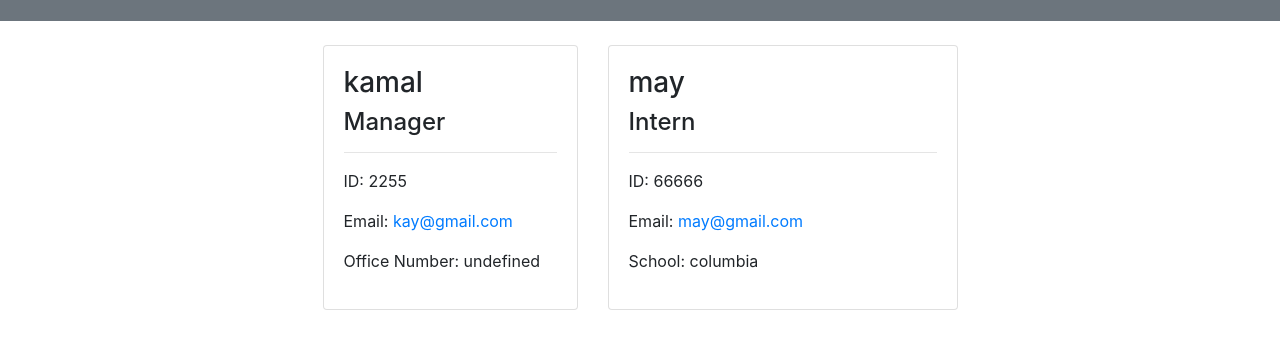
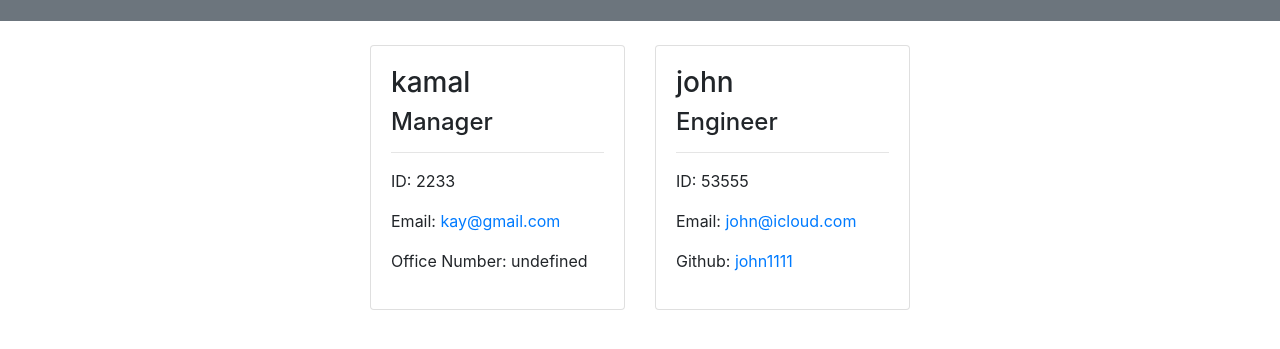
Before and after one commit to kamal1198/profiles-generator, a website: page dist/output.html in a window 1280 px wide. Shown: the part 67-416 px from the top of the page. Drawn offline with nearby package versions, Linux system fonts and the light colour scheme.

Commit message:
package json fixed

```diff
--- a/dist/output.html
+++ b/dist/output.html
@@ -23,22 +23,22 @@
                         <h3>kamal</h3>
                         <h4>Manager</h4>
                         <hr>
-                        <p>ID: 2255</p>
+                        <p>ID: 2233</p>
                         <p>Email: <a href="mailto:kay@gmail.com">kay@gmail.com</a></p>
                         <p>Office Number: undefined</p>
                     </div>
                 </div>
             </div>
 
-            <div class="col-4 mt-4">
+            <div class="col-3 mt-4">
                 <div class="card h-100">
                     <div class="card-body">
-                        <h3>may</h3>
-                        <h4>Intern</h4>
+                        <h3>john</h3>
+                        <h4>Engineer</h4>
                         <hr>
-                        <p>ID: 66666</p>
-                        <p>Email: <a href="mailto:may@gmail.com">may@gmail.com</a></p>
-                        <p>School: columbia</p>
+                        <p>ID: 53555</p>
+                        <p>Email: <a href="mailto:john@icloud.com">john@icloud.com</a></p>
+                        <p>Github: <a target="_blank" href="https://github.com/john1111">john1111</a></p>
                     </div>
                 </div>
             </div>
--- a/package.json
+++ b/package.json
@@ -1,6 +1,6 @@
 {
   "dependencies": {
     "express": "^4.18.1",
-    "inquirer": "^9.0.0"
-  },
+    "inquirer": "^8.2.4"
+  }
 }
```
Also changed, not shown: 1 other file.
